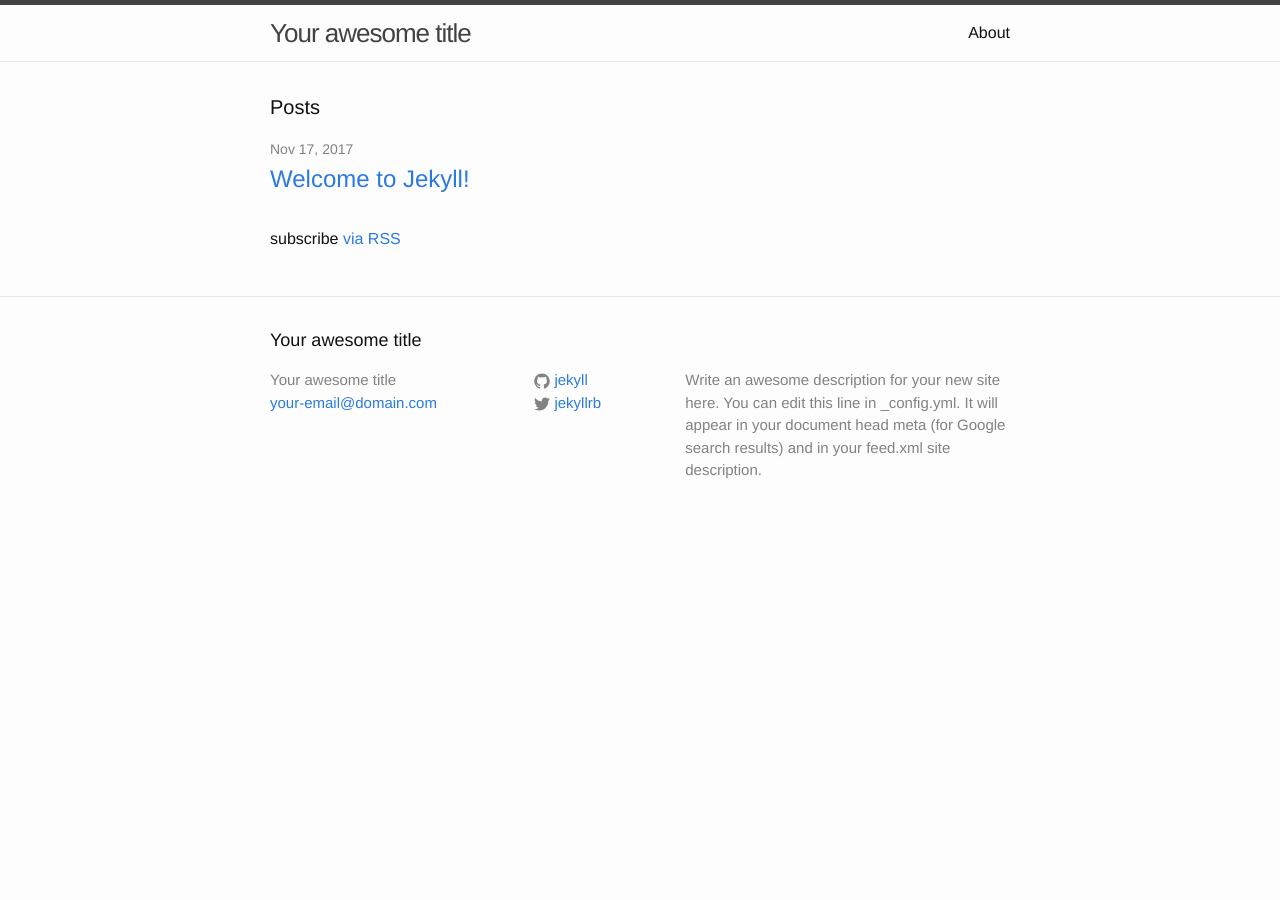
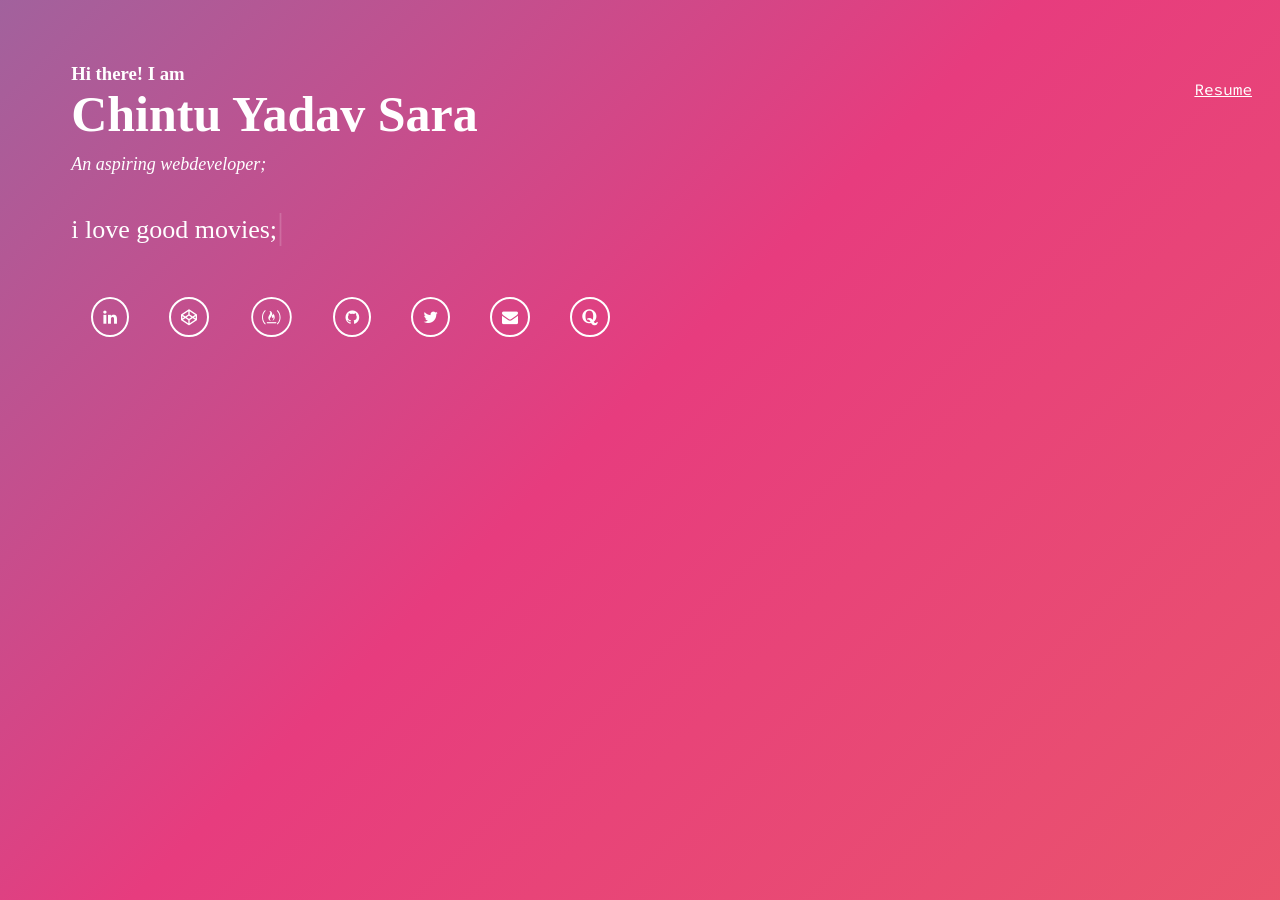
Before and after one commit to kudeh/kudeh.github.io, a Jekyll site: the page index.html, which Jekyll copies as it is, in a window 1280 px wide. Built offline with Jekyll 4.4.1, drawn with Linux system fonts in a browser that asks for light colours; nearby versions of some CDN libraries.

Commit message:
removed old files

```diff
--- /dev/null
+++ b/css/style.css
@@ -0,0 +1,160 @@
+@import url('https://fonts.googleapis.com/css?family=Source+Code+Pro:300,400,500');
+html {
+  height: 100%;
+}
+
+body {
+  width: 100wh;
+	height: 90vh;
+	color: #fff;
+	background: linear-gradient(-45deg, #EE7752, #E73C7E, #23A6D5, #23D5AB);
+	background-size: 400% 400%;
+	background-attachment:fixed;
+	-webkit-animation: Gradient 15s ease infinite;
+	-moz-animation: Gradient 15s ease infinite;
+	animation: Gradient 15s ease infinite;
+}
+
+.wrapper {
+  margin-left: 5%;
+  margin-top: 5%;
+}
+.wrapper h1 {
+  font-size: 50px;
+  margin-top: 0;
+}
+.wrapper h3 {
+  margin-bottom: 0;
+}
+.wrapper span {
+  display: inline-block;
+  text-align: left;
+  font-size: 26px;
+}
+.wrapper img {
+  width: 40px;
+  margin: 80px 10px 0px 10px;
+}
+.wrapper a {
+  color: white;
+  margin: 20px;
+}
+.wrapper i {
+  padding: 10px;
+  border: 2px solid white;
+  border-radius: 50%;
+}
+.wrapper .social {
+  position: relative;
+  margin-top: 50px;
+}
+.resume{
+	position:relative;
+	top:0px;
+	float:right;
+	font-family: 'Source Code Pro', monospace;
+}
+.caption{
+	position:relative;
+	top:-30px;
+	font-style:italic;
+}
+span.cursor {
+  font-size: 35px;
+  -webkit-animation: blink 0.7s infinite;
+  -moz-animation: blink 0.7s infinite;
+  animation: blink 0.7s infinite;
+}
+
+@media (max-width: 768px) {
+  .wrapper h1 {
+    font-size: 34px;
+  }
+  .wrapper h3 {
+    font-size: 28px;
+  }
+  .wrapper span {
+    font-size: 22px;
+  }
+  .wrapper .social {
+    text-align: center;
+  }
+  .wrapper .social i {
+    font-size: 22px;
+  }
+  .wrapper .social a {
+    margin: 5px;
+  }
+}
+@keyframes blink {
+  0% {
+    opacity: 1;
+  }
+  50% {
+    opacity: 0;
+  }
+  100% {
+    opacity: 1;
+  }
+}
+@-webkit-keyframes blink {
+  0% {
+    opacity: 1;
+  }
+  50% {
+    opacity: 0;
+  }
+  100% {
+    opacity: 1;
+  }
+}
+@-moz-keyframes blink {
+  0% {
+    opacity: 1;
+  }
+  50% {
+    opacity: 0;
+  }
+  100% {
+    opacity: 1;
+  }
+}
+
+
+
+
+@-webkit-keyframes Gradient {
+	0% {
+		background-position: 0% 50%
+	}
+	50% {
+		background-position: 100% 50%
+	}
+	100% {
+		background-position: 0% 50%
+	}
+}
+
+@-moz-keyframes Gradient {
+	0% {
+		background-position: 0% 50%
+	}
+	50% {
+		background-position: 100% 50%
+	}
+	100% {
+		background-position: 0% 50%
+	}
+}
+
+@keyframes Gradient {
+	0% {
+		background-position: 0% 50%
+	}
+	50% {
+		background-position: 100% 50%
+	}
+	100% {
+		background-position: 0% 50%
+	}
+}
--- a/index.html
+++ b/index.html
@@ -1,23 +1,93 @@
----
-layout: default
----
+<!DOCTYPE html>
+<html lang="en" >
 
-<div class="home">
+<head>
 
-  <h1 class="page-heading">Posts</h1>
+  <meta charset="UTF-8">
+  <title>Chintu Yadav >_<</title>
+  <meta charset="utf-8">
+<meta http-equiv="X-UA-Compatible" content="IE=edge">
+<meta name="viewport" content="width=device-width">
+<meta name="viewport" content="initial-scale=1, maximum-scale=1, user-scalable=no">
+<link href='https://fonts.googleapis.com/css?family=Bree+Serif' rel='stylesheet' type='text/css'>
+<link href='https://maxcdn.bootstrapcdn.com/font-awesome/4.7.0/css/font-awesome.min.css' rel='stylesheet' type='text/css'>
 
-  <ul class="post-list">
-    {% for post in site.posts %}
-      <li>
-        <span class="post-meta">{{ post.date | date: "%b %-d, %Y" }}</span>
 
-        <h2>
-          <a class="post-link" href="{{ post.url | prepend: site.baseurl }}">{{ post.title }}</a>
-        </h2>
-      </li>
-    {% endfor %}
-  </ul>
+      <link rel="stylesheet" href="css/style.css">
 
-  <p class="rss-subscribe">subscribe <a href="{{ "/feed.xml" | prepend: site.baseurl }}">via RSS</a></p>
 
+</head>
+
+<body>
+
+
+<div class="wrapper">
+  <p class="resume"><a href="https://drive.google.com/open?id=17F_8mAD4AnqfBJOhZhI2CVjSLNdCoDyk" target="_blank">Resume</a></p>
+  <h3>Hi there! I am</h3>
+  <h1>Chintu Yadav Sara</h1>
+  <span class="caption"><font size="4">An aspiring webdeveloper;</font></span><br>
+  <span>i love&nbsp;</span><span class="text"></span><span class="cursor">|</span>
+
+  <div class="social"><a href="https://in.linkedin.com/in/chintuyadavsara" target="_blank"><i class="fa fa-linkedin"></i></a><a href="https://codepen.io/chintuyadav/" target="_blank"><i class="fa fa-codepen"></i></a><a href="https://freecodecamp.org/chintuyadav"><i class="fa fa-free-code-camp" style="display: inline-block;transform: scale(.9, 1);"></i></a><a href="https://github.com/chintuyadav" target="_blank"><i class="fa fa-github"></i></a><a href="https://twitter.com/chintuyadavsara" target="_blank"><i class="fa fa-twitter"></i></a><a href="mailto:chintuyadav.sr336@gmail.com"><i class="fa fa-envelope"></i></a><a href="https://www.quora.com/profile/Chintu-Yadav-Sara" target="_blank"><i class="fa fa-quora"></i></a></div>
 </div>
+  <script src='https://cdnjs.cloudflare.com/ajax/libs/jquery/2.1.3/jquery.min.js'></script>
+
+
+
+    <script>
+    $(function() {
+	var message = {
+
+		message: [
+
+			'web development;',
+			'good movies;',
+      			'javascript;',
+      			'styling;',
+      			'to learn and build new stuff;'
+		],
+		counterS: 0,
+		counterL: 0,
+		deleteS: false,
+
+		init: function() {
+			this.cacheElem();
+			this.type();
+		},
+
+		cacheElem: function() {
+			this.$text = $('.text');
+		},
+
+		type: function() {
+			var message = this.message[this.counterS],
+				  that 	 = this,
+				  speed= 0;
+
+			message = !this.deleteS ? message.slice(0, ++this.counterL) : message.slice(0, --this.counterL);
+			if(this.message[this.counterS] != message && !this.deleteS) {
+				this.$text.text(message);
+				speed = 90;
+			}
+			else {
+				this.deleteS = true;
+				speed = this.message[this.counterS] == message ? 1000 : 40;
+				this.$text.text(message);
+				if (message == '') {
+					this.deleteS = false;
+					this.counterS = this.counterS < this.message.length - 1 ? this.counterS + 1 : 0;
+				}
+			}
+			setTimeout(function(){that.type()}, speed);
+		}
+	};
+	message.init();
+});
+    </script>
+
+
+
+
+</body>
+
+</html>
```
Also changed, not shown: js/index.js (added, +48 -0 lines).
